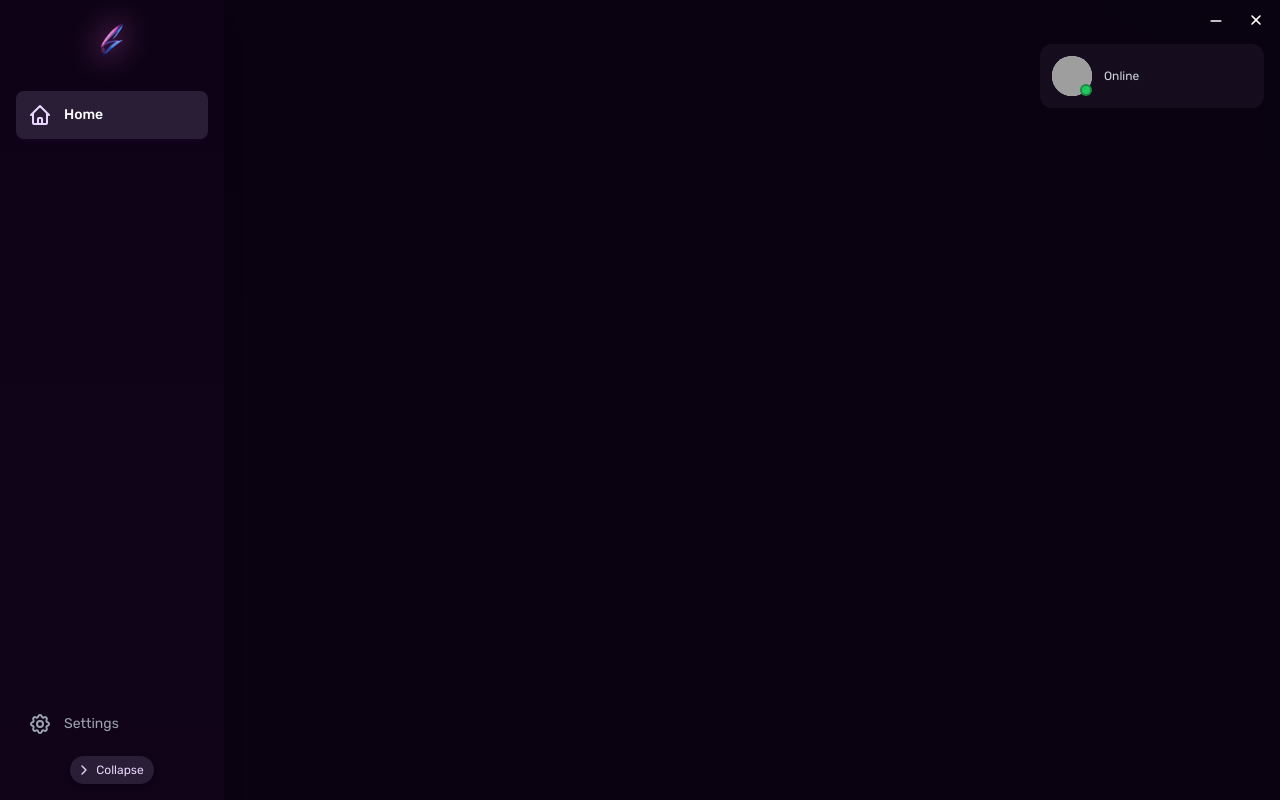
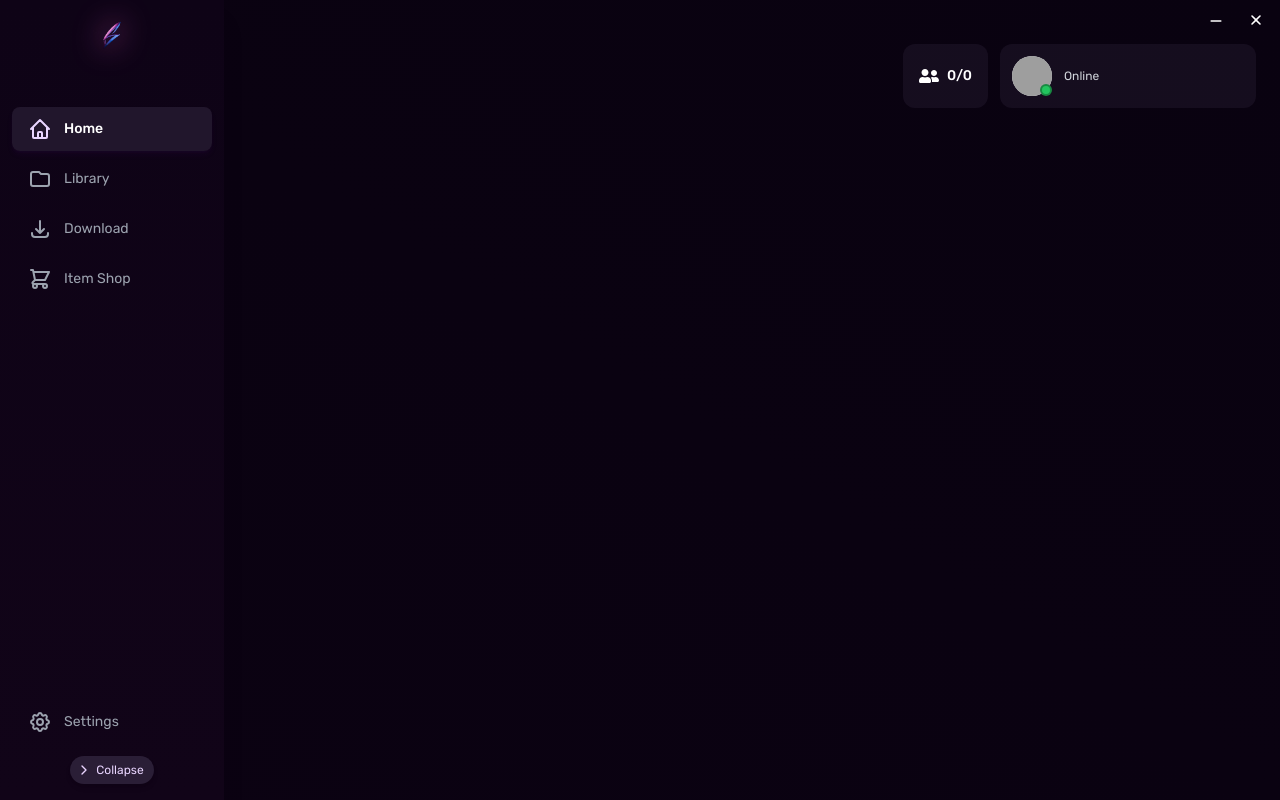
Before and after one commit to Solaris-FN/LauncherV2, a Next.js app: page /home in a window 1280 px wide. Built offline with nearby package versions, Linux system fonts and the light colour scheme; grey boxes are pictures that could not be loaded; what tailwindcss-3d would draw is missing.

Commit message:
refactor: better sidebar

```diff
--- a/src/app/home/page.tsx
+++ b/src/app/home/page.tsx
@@ -1,22 +1,24 @@
 "use client"
-
 import useAuth from "@/api/authentication/zustand/state"
 import Sidebar from "@/components/core/SideBar"
-import { useState } from "react"
+import { FaUserFriends } from "react-icons/fa"
 
 export default function Home() {
     const auth = useAuth();
-
     return (
         <div className="flex min-h-screen">
             <Sidebar page={{ page: "Home" }} />
-
             <div className="flex flex-1 items-center justify-center">
-
             </div>
-
-            <div className="w-64 p-4">
-                <div className="rounded-xl bg-[#2a1e36]/40 mt-7 p-3">
+            <div className="flex mr-6 mt-6">
+                <div className="mr-3">
+                    <div className="rounded-xl bg-[#2a1e36]/40 mt-5 p-4 h-16 w-auto flex items-center justify-center space-x-2">
+                        <FaUserFriends size={20} className="text-white" />
+                        <p className="text-white text-sm font-medium">0/0</p>
+                    </div>
+                </div>
+                <div>
+                    <div className="rounded-xl bg-[#2a1e36]/40 mt-5 p-3 w-64">
                         <div className="flex items-center gap-3">
                             <div className="relative">
                                 <div
@@ -44,10 +46,8 @@ export default function Home() {
                                         alt="Character"
                                     />
                                 </div>
-
                                 <span className="absolute bottom-0 right-0 h-3 w-3 rounded-full bg-green-500 border-2 border-black/30" />
                             </div>
-
                             <div className="flex flex-col">
                                 <h3 className="font-medium text-white">{auth.user?.displayName}</h3>
                                 <span className="text-xs text-gray-300">Online</span>
@@ -56,5 +56,6 @@ export default function Home() {
                     </div>
                 </div>
             </div>
+        </div>
     )
 }
--- a/src/components/core/SideBar.tsx
+++ b/src/components/core/SideBar.tsx
@@ -1,95 +1,96 @@
-"use client";
-import {
-    HiOutlineHome,
-    HiOutlineFolder,
-    HiOutlineCog,
-} from "react-icons/hi";
-import { HiOutlineServerStack } from "react-icons/hi2";
-import { useRouter } from "next/navigation";
-import Image from "next/image";
-import { useEffect, useState } from "react";
+"use client"
+import { HiOutlineHome, HiOutlineCog, HiOutlineFolder, HiOutlineDownload, HiOutlineShoppingCart } from "react-icons/hi"
+import { useRouter } from "next/navigation"
+import Image from "next/image"
+import { useEffect, useState } from "react"
 
 export default function Sidebar({ page }: { page: { page: string } }) {
-    const router = useRouter();
-    const [isCollapsed, setIsCollapsed] = useState(true);
+    const router = useRouter()
+    const [isCollapsed, setIsCollapsed] = useState(true)
 
     useEffect(() => {
         const handleResize = () => {
-            setIsCollapsed(window.innerWidth < 768);
-        };
-        handleResize();
-        window.addEventListener('resize', handleResize);
-        return () => window.removeEventListener('resize', handleResize);
-    }, []);
+            setIsCollapsed(window.innerWidth < 768)
+        }
+        handleResize()
+        window.addEventListener("resize", handleResize)
+        return () => window.removeEventListener("resize", handleResize)
+    }, [])
 
     const frameUpdate = (route: string) => {
-        router.push("/" + route);
-    };
+        router.push("/" + route)
+    }
 
     const navItems = [
-        { route: "Home", icon: HiOutlineHome, label: "Home", path: "home" }
-    ];
+        { route: "Home", icon: HiOutlineHome, label: "Home", path: "home" },
+        { route: "Library", icon: HiOutlineFolder, label: "Library", path: "library" },
+        { route: "Download", icon: HiOutlineDownload, label: "Download", path: "downloads" },
+        { route: "Item Shop", icon: HiOutlineShoppingCart, label: "Item Shop", path: "storefront" },
+    ]
 
     const getIconClassName = (route: string) => {
         return route === page.page
             ? "text-purple-200 w-6 h-6 transition-all duration-300 group-hover:text-white"
-            : "text-gray-400 w-6 h-6 transition-all duration-300 group-hover:text-white";
-    };
+            : "text-gray-400 w-6 h-6 transition-all duration-300 group-hover:text-white"
+    }
 
     const getItemClassName = (route: string) => {
-        return route === page.page
-            ? "p-3 bg-[#2a1e36] rounded-lg shadow-md shadow-purple-900/10 transition-all duration-300 w-full flex items-center group hover:bg-[#32234a]"
-            : "p-3 rounded-xl transition-all duration-300 w-full flex items-center group hover:bg-[#1a1225]";
-    };
+        return `${route === page.page
+            ? "bg-[#2a1e36]/70 shadow-md shadow-purple-900/10 hover:bg-[#32234a]"
+            : "hover:bg-[#1a1225]/60"
+            } p-2.5 rounded-lg transition-all duration-300 w-full flex items-center group`
+    }
 
     const getLabelClass = (route: string) => {
         return route === page.page
             ? "ml-3 text-white text-sm font-medium transition-all duration-300"
-            : "ml-3 text-gray-400 text-sm transition-all duration-300 group-hover:text-gray-300";
-    };
+            : "ml-3 text-gray-400 text-sm transition-all duration-300 group-hover:text-gray-300"
+    }
 
     return (
         <div className="h-screen">
-            <aside className={`${isCollapsed ? 'w-20' : 'w-56'} bg-gradient-to-b from-[#0E0316] to-[#110418] p-4 h-full flex flex-col shadow-xl transition-all duration-300 relative`}>
-                <div className="mb-6 flex justify-center">
+            <aside className={`${isCollapsed ? "w-20" : "w-56"} bg-gradient-to-b from-[#0E0316] to-[#110418] h-full shadow-xl transition-all duration-300 relative flex flex-col px-3 py-4`}>
+                <div className="flex justify-center mb-12">
                     <Image
                         src="/Solarislogo.png"
                         alt="Solaris Icon"
-                        width={isCollapsed ? 60 : 90}
-                        height={isCollapsed ? 60 : 90}
+                        width={isCollapsed ? 50 : 70}
+                        height={isCollapsed ? 50 : 70}
                         className="filter drop-shadow-[0_0_15px_#ea66c9] transition-all duration-300"
                     />
                 </div>
 
-                <nav className="flex-grow flex flex-col items-start space-y-3">
+                <nav className={`flex flex-col gap-1.5 w-full transition-all duration-300 ${isCollapsed ? "mt-[16vh]" : "mt-1"
+                    }`}>
                     {navItems.map((item) => (
                         <div key={item.route} className={getItemClassName(item.route)}>
                             <button
-                                className="flex items-center w-full"
+                                className="flex items-center w-full ml-1.5"
                                 onClick={() => frameUpdate(item.path)}
                             >
                                 <item.icon className={getIconClassName(item.route)} />
-                                <span className={`${getLabelClass(item.route)} ${isCollapsed ? 'hidden' : 'block'}`}>
+                                <span className={`${getLabelClass(item.route)} ${isCollapsed ? "hidden" : "block"}`}>
                                     {item.label}
                                 </span>
                             </button>
                         </div>
                     ))}
-                    <div className="flex-grow"></div>
+                </nav>
+
+                <div className="mt-auto space-y-3">
                     <div className={getItemClassName("Settings")}>
                         <button
-                            className="flex items-center w-full"
+                            className="flex items-center w-full ml-1.5"
                             onClick={() => frameUpdate("settings")}
                         >
                             <HiOutlineCog className={getIconClassName("Settings")} />
-                            <span className={`${getLabelClass("Settings")} ${isCollapsed ? 'hidden' : 'block'}`}>
+                            <span className={`${getLabelClass("Settings")} ${isCollapsed ? "hidden" : "block"}`}>
                                 Settings
                             </span>
                         </button>
                     </div>
-                </nav>
 
-                <div className="mt-2 flex justify-center">
+                    <div className="flex justify-center">
                         <button
                             onClick={() => setIsCollapsed(!isCollapsed)}
                             className="bg-[#2a1e36] p-1.5 rounded-full shadow-md hover:bg-purple-800 transition-all flex items-center space-x-1"
@@ -104,16 +105,15 @@ export default function Sidebar({ page }: { page: { page: string } }) {
                                 strokeWidth="2"
                                 strokeLinecap="round"
                                 strokeLinejoin="round"
-                            className={`text-purple-200 transition-all duration-300 ${isCollapsed ? 'rotate-0' : 'rotate-180'}`}
+                                className={`text-purple-200 transition-all duration-300 ${isCollapsed ? "rotate-0" : "rotate-180"}`}
                             >
                                 <polyline points="15 18 9 12 15 6"></polyline>
                             </svg>
-                        {!isCollapsed && (
-                            <span className="text-purple-200 text-xs pr-1">Collapse</span>
-                        )}
+                            {!isCollapsed && <span className="text-purple-200 text-xs pr-1">Collapse</span>}
                         </button>
+                    </div>
                 </div>
             </aside>
         </div>
-    );
+    )
 }
```
Lines whose indentation alone changed are shown as unchanged.
